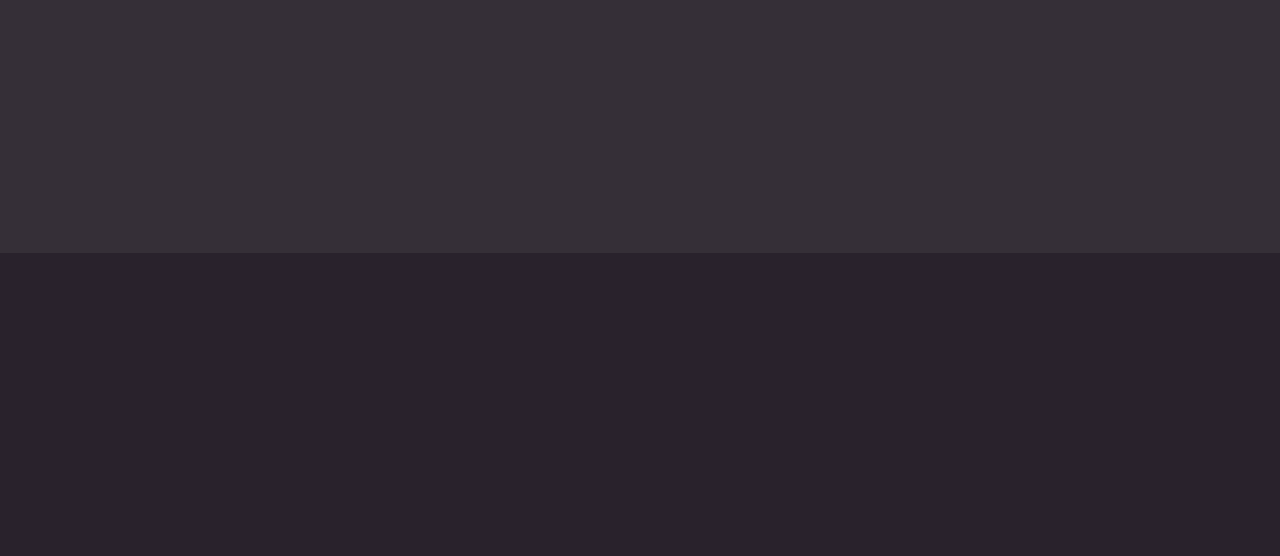
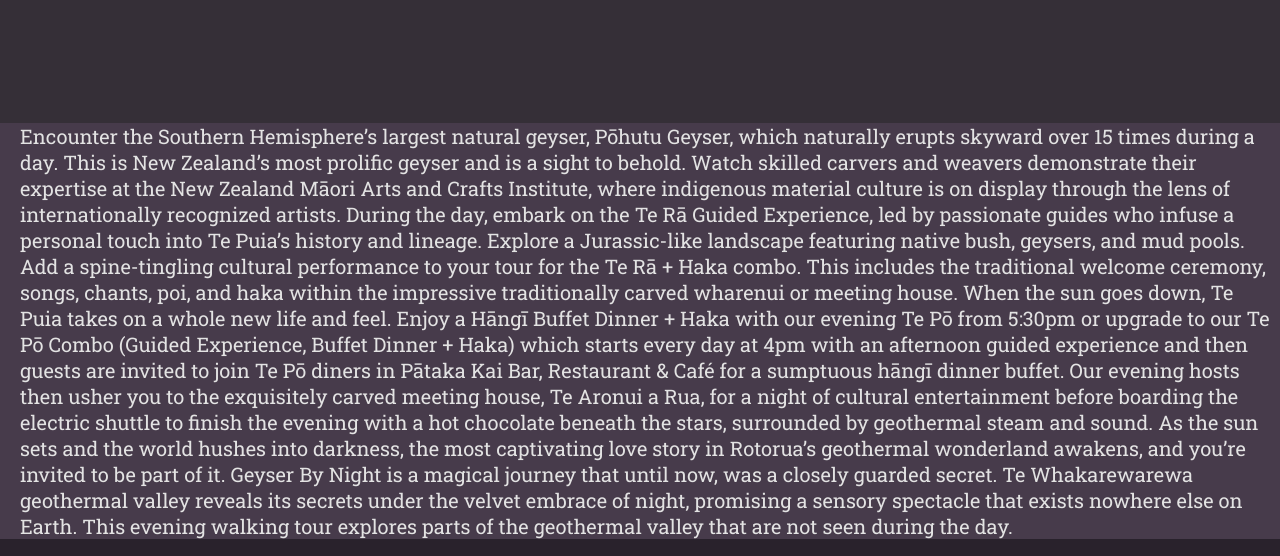
Before and after one commit to Sandyblock4452/TePuiaWebsite, a plain HTML site: page index.html in a window 1280 px wide. Shown: the part 1760-2316 px from the top of the page. Drawn offline with Linux system fonts and the light colour scheme; grey boxes are pictures that could not be loaded.

Commit message:
TExt and image

```diff
--- a/index.html
+++ b/index.html
@@ -43,6 +43,39 @@
              piece.
         </p>
     </section>
+    <section class="image-text">
+        <p class="attractions-text" >
+            Encounter the Southern Hemisphere’s largest natural geyser, Pōhutu
+            Geyser, which naturally erupts skyward over 15 times during a day.
+            This is New Zealand’s most prolific geyser and is a sight to behold.
+Watch skilled carvers and weavers demonstrate their expertise at the New Zealand
+ Māori Arts and Crafts Institute, where indigenous material culture is on
+ display through the lens of internationally recognized artists.
+During the day, embark on the Te Rā Guided Experience, led by passionate guides
+who infuse a personal touch into Te Puia’s history and lineage. Explore a
+Jurassic-like landscape featuring native bush, geysers, and mud pools.
+Add a spine-tingling cultural performance to your tour for the Te Rā + Haka
+combo. This includes the traditional welcome ceremony, songs, chants, poi,
+and haka within the impressive traditionally carved wharenui or meeting house.
+When the sun goes down, Te Puia takes on a whole new life and feel. Enjoy a
+Hāngī Buffet Dinner + Haka with our evening Te Pō from 5:30pm or upgrade to
+our Te Pō Combo (Guided Experience, Buffet Dinner + Haka) which starts every
+day at 4pm with an afternoon guided experience and then guests are invited to
+join Te Pō diners in Pātaka Kai Bar, Restaurant & Café for a sumptuous hāngī
+dinner buffet. Our evening hosts then usher you to the exquisitely carved
+meeting house, Te Aronui a Rua, for a night of cultural entertainment before
+boarding the electric shuttle to finish the evening with a hot chocolate beneath
+ the stars, surrounded by geothermal steam and sound.
+As the sun sets and the world hushes into darkness, the most captivating love
+story in Rotorua’s geothermal wonderland awakens, and you’re invited to be part
+of it. Geyser By Night is a magical journey that until now, was a closely
+guarded secret. Te Whakarewarewa geothermal valley reveals its secrets under the
+ velvet embrace of night, promising a sensory spectacle that exists nowhere else
+  on Earth. This evening walking tour explores parts of the geothermal valley
+  that are not seen during the day.
+        </p>
+        <img class="attractions-image" src="TePuiaResources/20240626_110417.jpg">
+    </section>
     <footer>
         <h3>Visit Te Puia Today</h3>
         <p> Hemo Rd, Tihiotonga, Rotorua 3010, Bay of Plenty, New Zealand | Ph:
--- a/style.css
+++ b/style.css
@@ -11,7 +11,7 @@ header {
     margin: 0%;
     width: 100%;
     padding: 0px 0px;
-    background-color: #352F37;
+    background-color: #10273a;
 }
 
 nav a {
@@ -27,7 +27,7 @@ nav a {
 }
 
 nav a:hover {
-    background-color: #221e24;
+    background-color: #192f41;
 }
 
 footer {
@@ -66,7 +66,7 @@ footer {
 }
 .text-image{
     background-color: #352F37;
-    padding-bottom: 500px;
+    padding-bottom: 370px;
     padding-top: 20px;
 }
 .gallery-image{
@@ -91,3 +91,20 @@ h2{
     margin-right: 20px;
     font-size: 20px;
 }
+.image-text{
+    background-color: #473b4b;
+    margin-top: -20px;
+}
+.attractions-text{
+    overflow: hidden;
+    color: #E3E3E3;
+    text-align: left;
+    margin-left: 20px;
+    font-size: 20px;
+
+}
+.attractions-image{
+    width: 950px;
+    height: 540px;
+    float: right
+}
```
